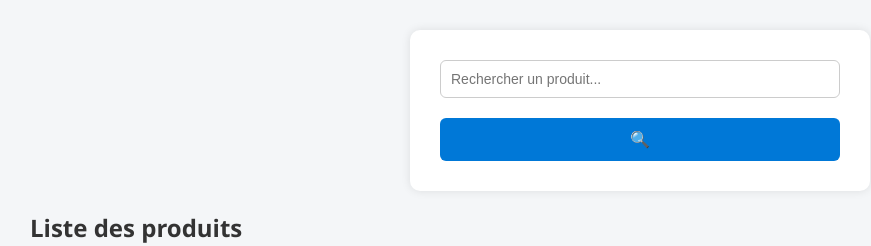
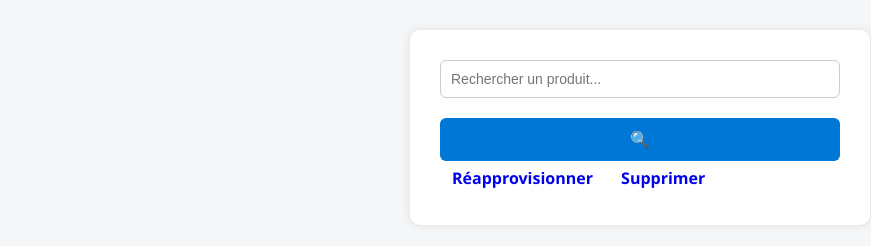
Before and after one commit to jhounsoulin-bot/gestion_stock, a Python web app: template templates/products.html in a window 1280 px wide. Shown: the top 246 px of the page, without its empty margins (0-871 px from the left). Run offline with Jinja, Linux system fonts and the light colour scheme; the template is opened without the code that fills it, so the values that code supplies are empty.

Commit message:
feat: ajout bouton Supprimer dans la page Produits

```diff
--- a/templates/products.html
+++ b/templates/products.html
@@ -6,6 +6,15 @@
 <form method="get" action="/products-page">
     <input type="text" name="q" placeholder="Rechercher un produit..." value="{{ q }}">
     <button type="submit">🔍</button>
+
+    <td>
+  <a href="/reapprovisionnement/{{ product.id }}" class="btn btn-warning">Réapprovisionner</a>
+  <a href="/delete-product/{{ product.id }}" class="btn btn-danger"
+     onclick="return confirm('Voulez-vous vraiment supprimer {{ product.name }} ?');">
+     Supprimer
+  </a>
+</td>
+
 </form>
 
 <h2>Liste des produits</h2>
```
Also changed, not shown: main.py (+10 -0 lines).
